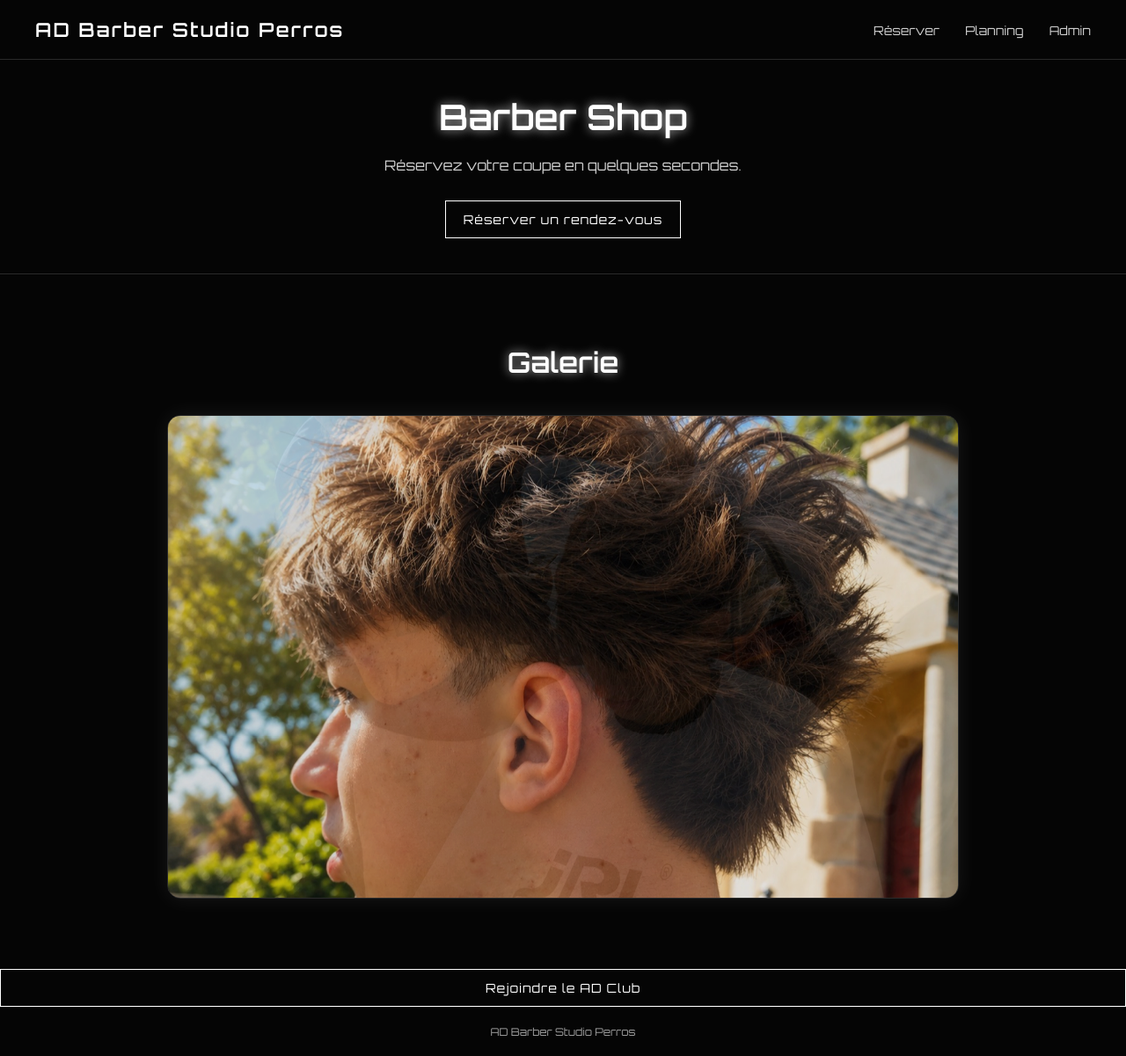
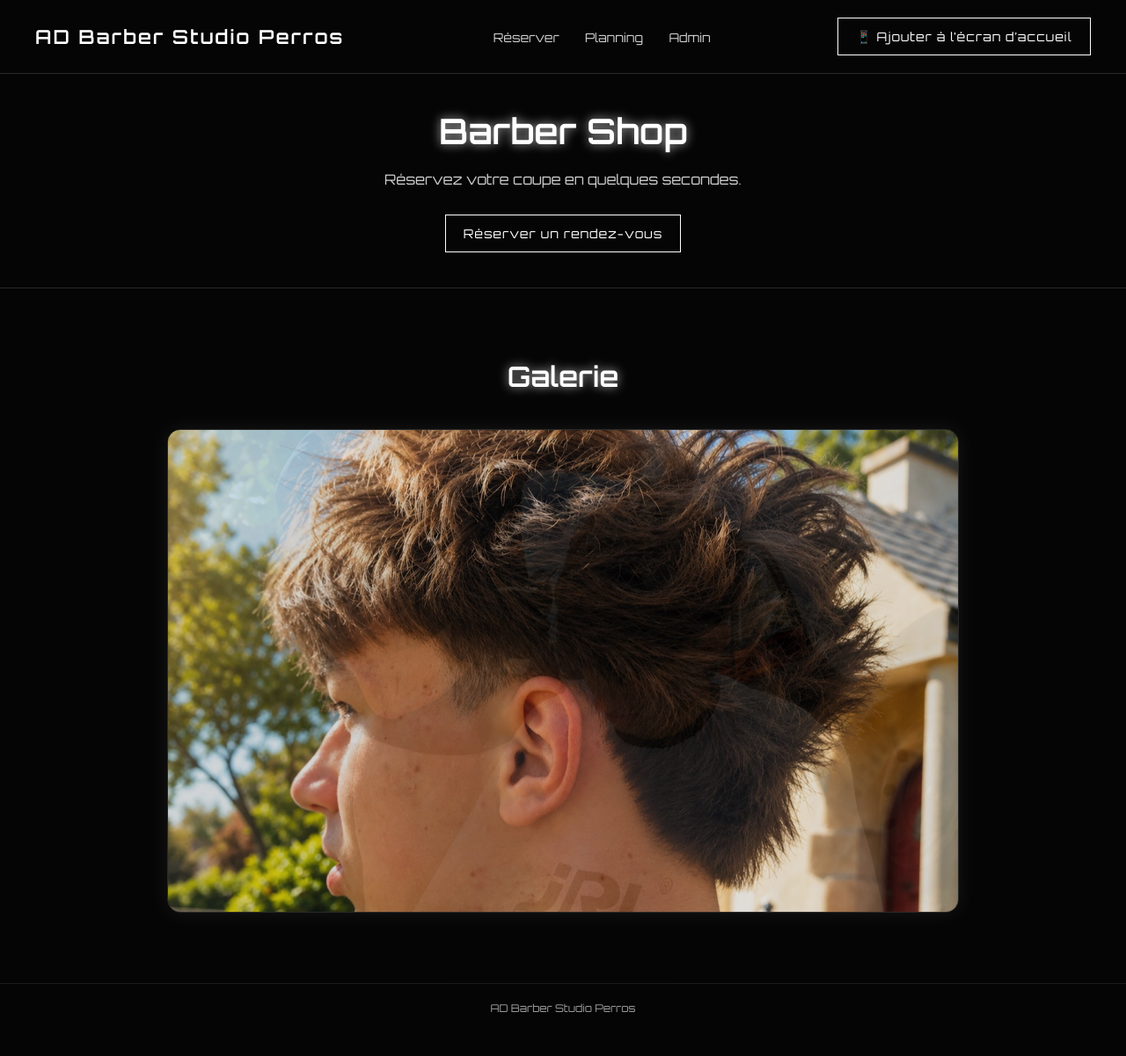
Before and after one commit to YannTwoo/barber-studio-1.1, a website: page public/index.html in a window 1280 px wide. Shown: the whole page at 88% size. After the commit the page ends 1174 px from the top, so only its background shows below. Drawn offline with Linux system fonts and the light colour scheme.

Commit message:
fuel 1.0

```diff
--- a/public/index.html
+++ b/public/index.html
@@ -38,6 +38,11 @@
 <a href="/admin.html">Admin</a>
 </nav>
 
+<!-- BOUTON INSTALL PWA -->
+<button id="installBtn" class="btn">
+📱 Ajouter à l’écran d’accueil
+</button>
+
 </header>
 
 <section class="hero">
@@ -66,10 +71,6 @@
 </div>
 
 </section>
-<!-- BOUTON INSTALL PWA -->
-<button id="installBtn" class="btn">
-Rejoindre le AD Club
-</button>
 
 <footer>
 <p>AD Barber Studio Perros</p>
```
